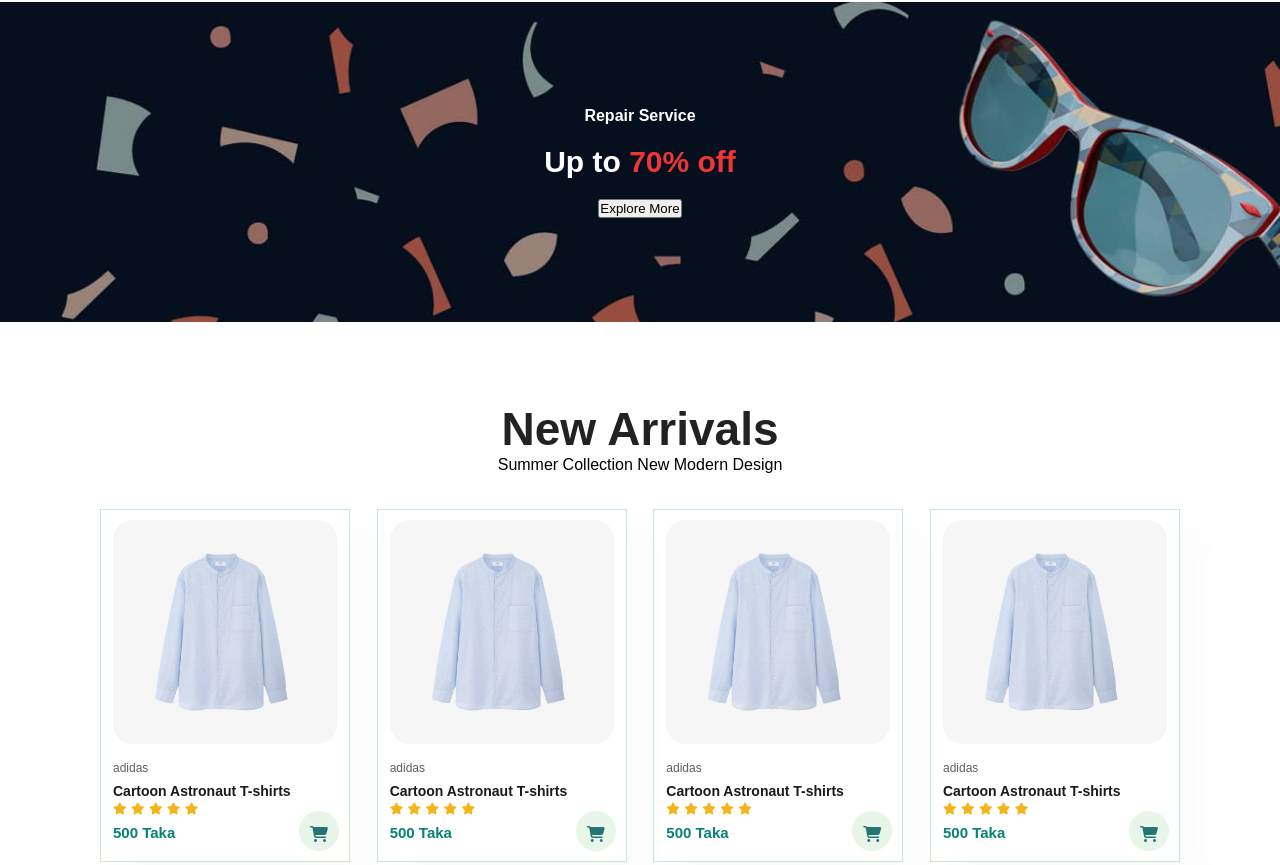
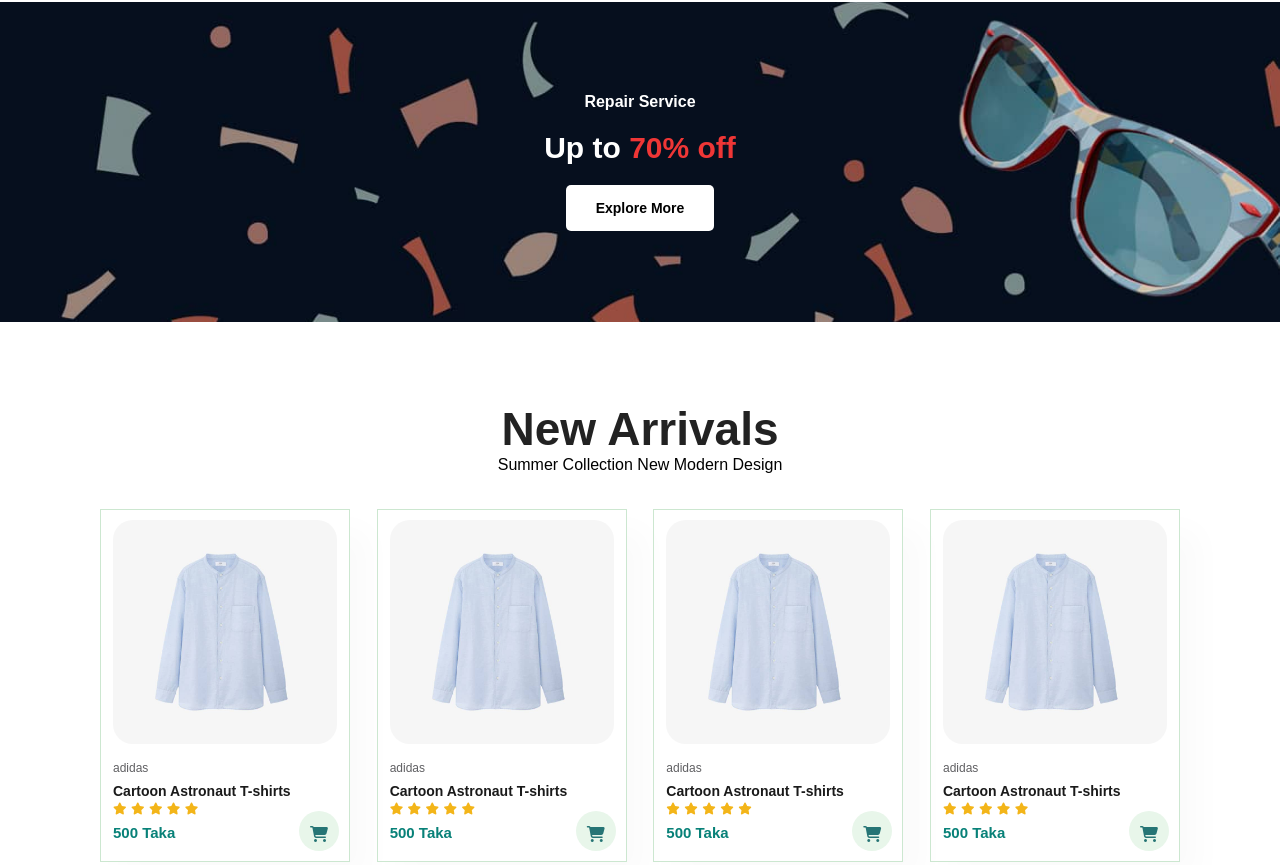
Before and after one commit to SB-Sagor/ecommerce-certainmen, a plain HTML site: page index.html in a window 1280 px wide. Shown: the part 2082-2947 px from the top of the page. Drawn offline with Linux system fonts and the light colour scheme.

Commit message:
Update style.css

```diff
--- a/style.css
+++ b/style.css
@@ -41,7 +41,7 @@ p {
   margin: 40px 0px;
 }
 
-/* button.normal {
+button.normal {
   font-size: 14px;
   font-weight: 600;
   padding: 15px 30px;
@@ -52,7 +52,7 @@ p {
   border: none;
   outline: none;
   transition: 0.2s;
-} */
+}
 img {
   border-radius: 50%;
 }
```
